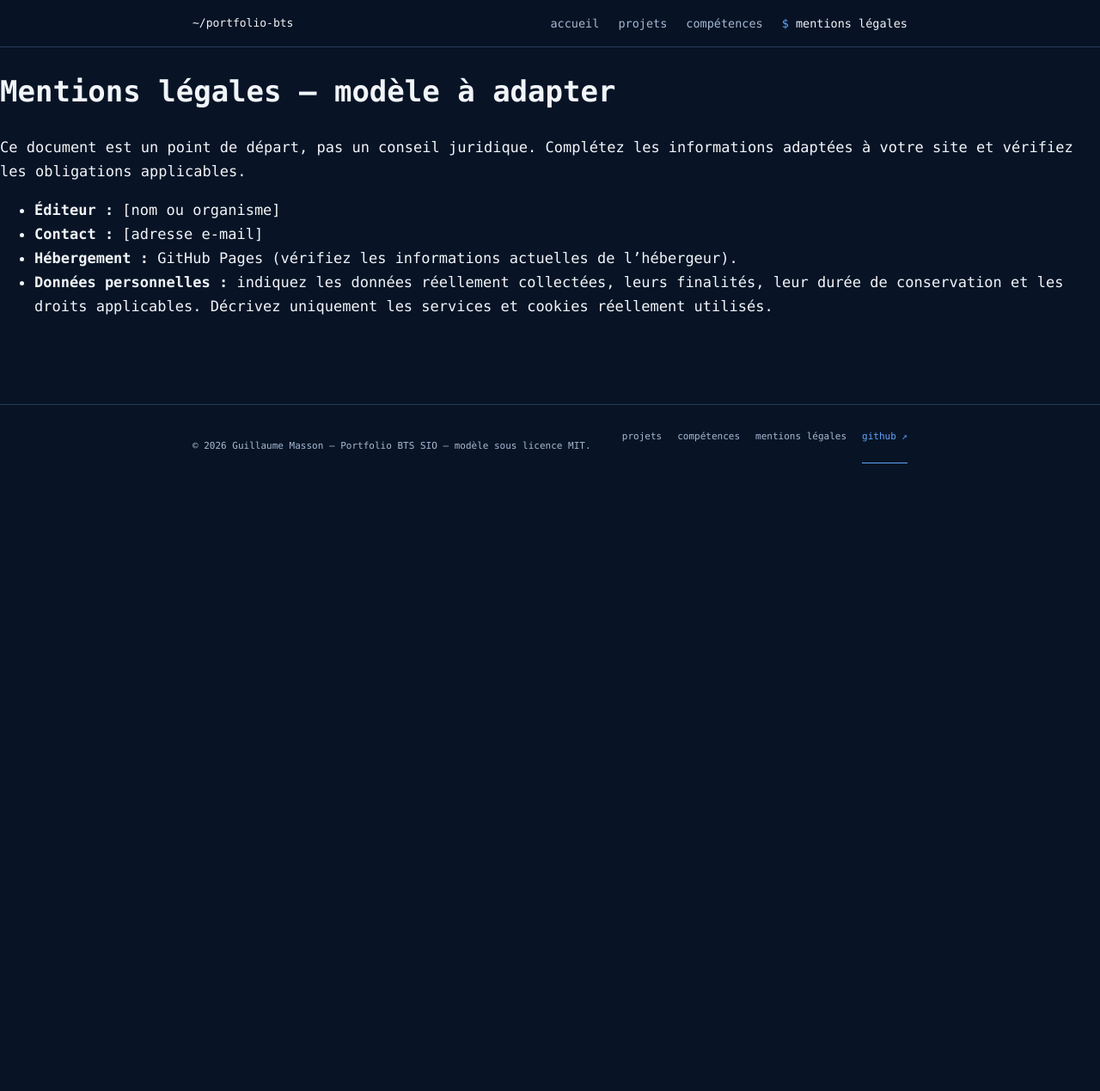
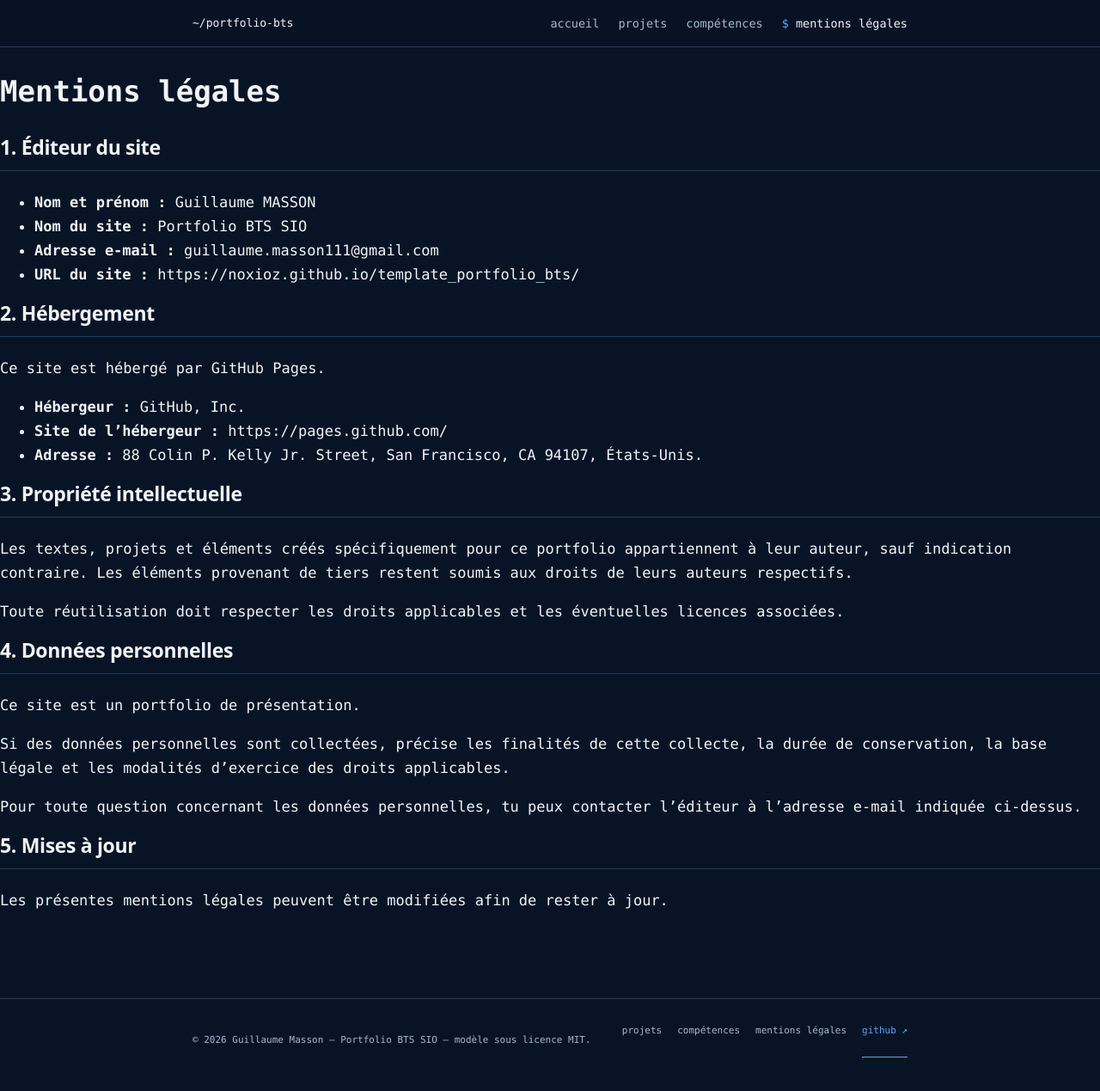
Before and after one commit to Noxioz/template_portfolio_bts, a Jekyll site: the page built from mentions-legales.md, in a window 1280 px wide and 1270 px high. Shown: the whole window at 86% size. Built offline with Jekyll 4.4.1, drawn with Linux system fonts in a browser that asks for light colours.

Commit message:
Update mentions-legales.md

```diff
--- a/mentions-legales.md
+++ b/mentions-legales.md
@@ -4,11 +4,37 @@ title: Mentions légales
 permalink: /mentions-legales/
 ---
 
-# Mentions légales — modèle à adapter
+# Mentions légales
 
-Ce document est un point de départ, pas un conseil juridique. Complétez les informations adaptées à votre site et vérifiez les obligations applicables.
+## 1. Éditeur du site
 
-- **Éditeur :** [nom ou organisme]
-- **Contact :** [adresse e-mail]
-- **Hébergement :** GitHub Pages (vérifiez les informations actuelles de l'hébergeur).
-- **Données personnelles :** indiquez les données réellement collectées, leurs finalités, leur durée de conservation et les droits applicables. Décrivez uniquement les services et cookies réellement utilisés.
+- **Nom et prénom :** Guillaume MASSON
+- **Nom du site :** Portfolio BTS SIO
+- **Adresse e-mail :** guillaume.masson111@gmail.com
+- **URL du site :** https://noxioz.github.io/template_portfolio_bts/
+
+## 2. Hébergement
+
+Ce site est hébergé par GitHub Pages.
+
+- **Hébergeur :** GitHub, Inc.
+- **Site de l'hébergeur :** https://pages.github.com/
+- **Adresse :** 88 Colin P. Kelly Jr. Street, San Francisco, CA 94107, États-Unis.
+
+## 3. Propriété intellectuelle
+
+Les textes, projets et éléments créés spécifiquement pour ce portfolio appartiennent à leur auteur, sauf indication contraire. Les éléments provenant de tiers restent soumis aux droits de leurs auteurs respectifs.
+
+Toute réutilisation doit respecter les droits applicables et les éventuelles licences associées.
+
+## 4. Données personnelles
+
+Ce site est un portfolio de présentation.
+
+Si des données personnelles sont collectées, précise les finalités de cette collecte, la durée de conservation, la base légale et les modalités d'exercice des droits applicables.
+
+Pour toute question concernant les données personnelles, tu peux contacter l'éditeur à l'adresse e-mail indiquée ci-dessus.
+
+## 5. Mises à jour
+
+Les présentes mentions légales peuvent être modifiées afin de rester à jour.
```
